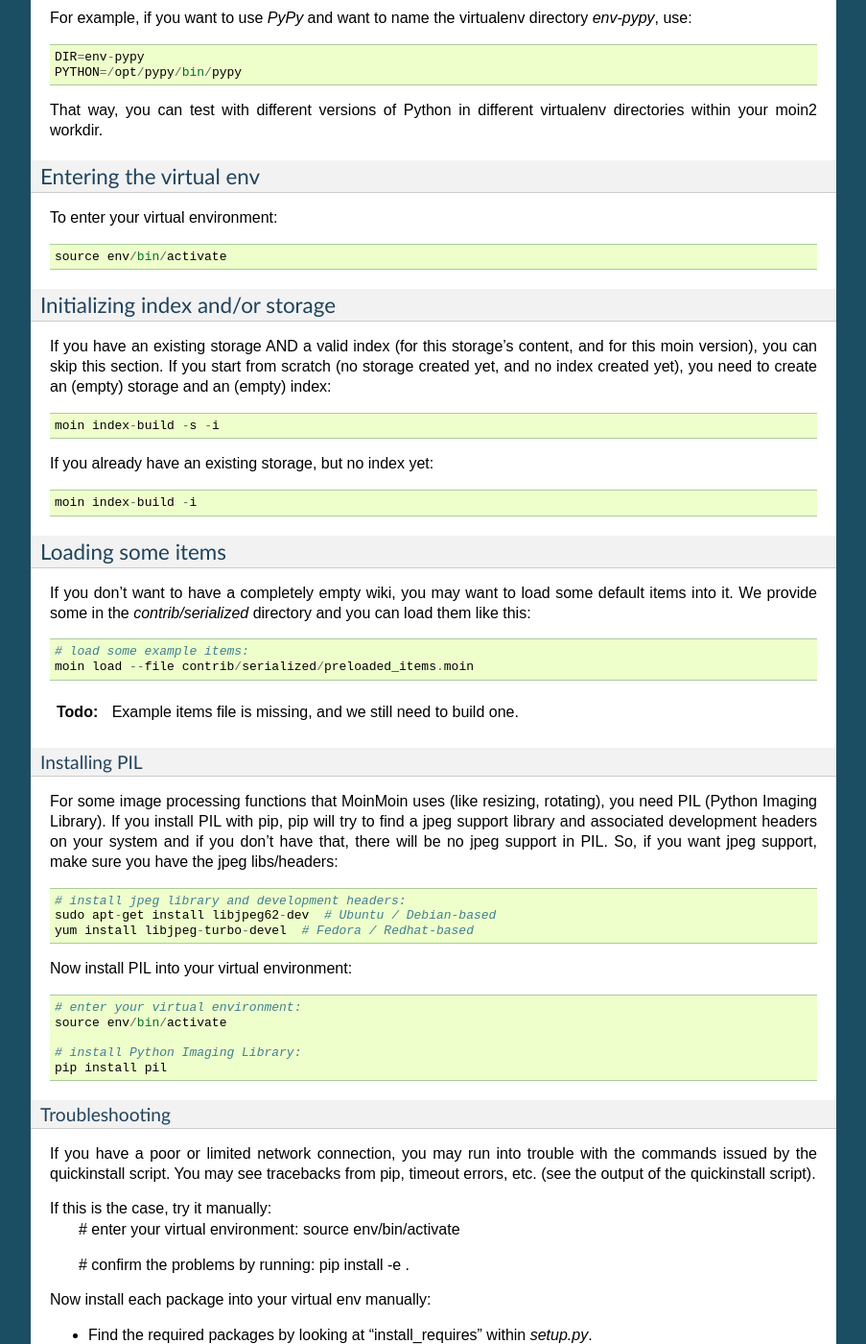
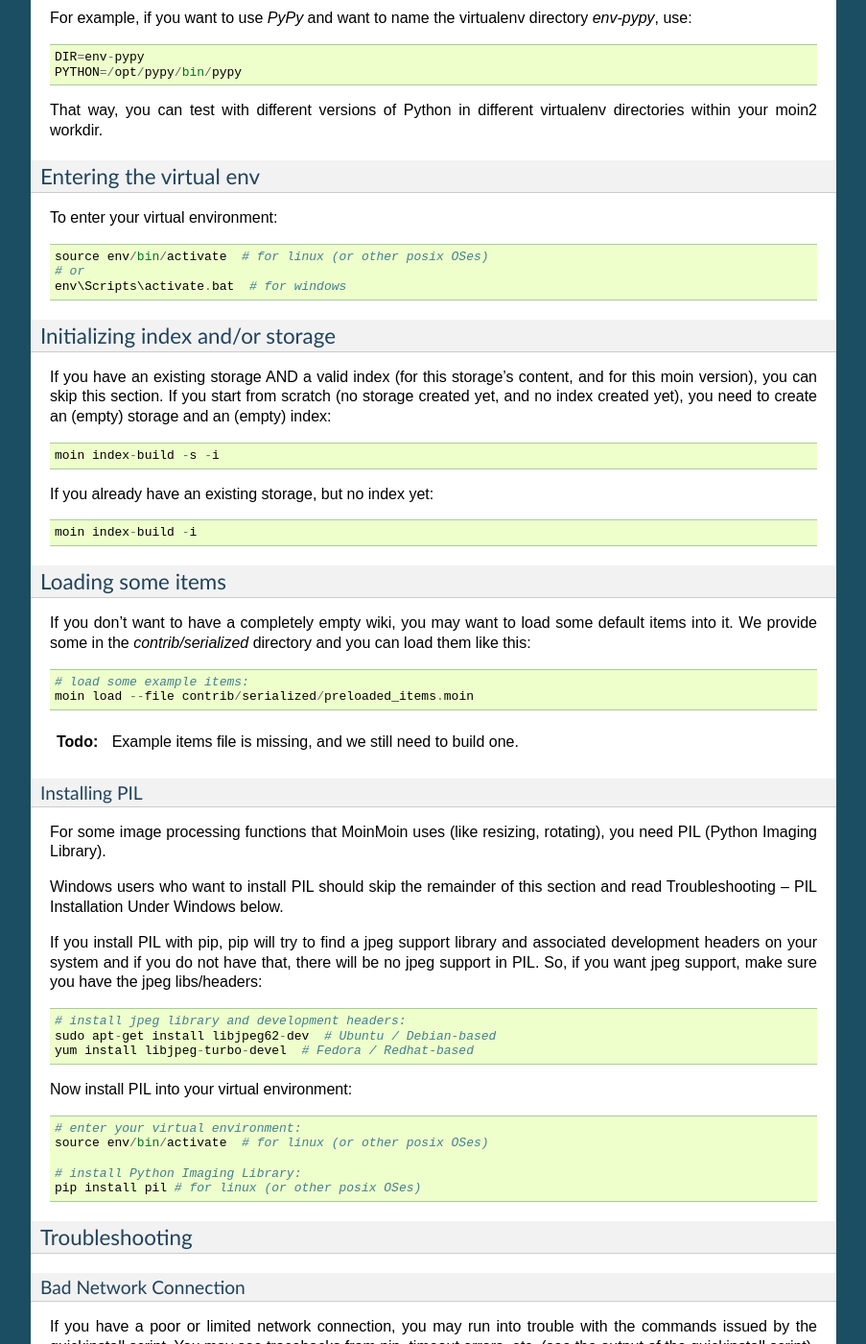
Before and after one commit to mirror/moin-2.0, a Sphinx documentation site: the page built from docs/admin/install.rst, in a window 1280 px wide and 1400 px high, scrolled down 1246 px. Shown: the whole window at 96% size, without its empty margins (198-1101 px from the left). Built offline with Sphinx 7.4.7, drawn with Linux system fonts in a browser that asks for light colours; pages that are not in the unit, such as notebooks, are missing from menus; some of the changed text lies outside the part shown.

Commit message:
fix installation and server documentation for windows, fix scripts to work as documented under windows; fixes #114, #122, #128

```diff
--- a/docs/admin/install.rst
+++ b/docs/admin/install.rst
@@ -77,7 +77,9 @@ Entering the virtual env
 ------------------------
 To enter your virtual environment::
 
- source env/bin/activate
+ source env/bin/activate  # for linux (or other posix OSes)
+ # or
+ env\Scripts\activate.bat  # for windows
 
 Initializing index and/or storage
 ---------------------------------
@@ -108,8 +110,12 @@ Installing PIL
 ~~~~~~~~~~~~~~
 For some image processing functions that MoinMoin uses (like resizing, rotating),
 you need PIL (Python Imaging Library).
+
+Windows users who want to install PIL should skip the remainder of this section and read
+Troubleshooting -- PIL Installation Under Windows below.
+
 If you install PIL with pip, pip will try to find a jpeg support library and associated development
-headers on your system and if you don’t have that, there will be no jpeg support in PIL.
+headers on your system and if you do not have that, there will be no jpeg support in PIL.
 So, if you want jpeg support, make sure you have the jpeg libs/headers::
 
  # install jpeg library and development headers:
@@ -119,12 +125,15 @@ So, if you want jpeg support, make sure you have the jpeg libs/headers::
 Now install PIL into your virtual environment::
 
  # enter your virtual environment:
- source env/bin/activate
+ source env/bin/activate  # for linux (or other posix OSes)
 
  # install Python Imaging Library:
- pip install pil
+ pip install pil # for linux (or other posix OSes)
 
 Troubleshooting
+-----------------
+
+Bad Network Connection
 ~~~~~~~~~~~~~~~
 If you have a poor or limited network connection, you may run into trouble with the commands issued by
 the quickinstall script.
@@ -150,3 +159,11 @@ Now install each package into your virtual env manually:
     pip install -e .
 
 Repeat these steps until you don't see fatal errors.
+
+PIL Installation Under Windows
+~~~~~~~~~~~~~~~~~~~~
+PIL version 1.1.7 does not install correctly via "pip install pil" on Windows.
+Some users have had success using "pip install pillow" (a fork of PIL fixing
+a packaging issue).  Other users have resorted to installing PIL 1.1.6 in the
+main Python directory using the Windows installers available at
+http://www.pythonware.com/products/pil/
--- a/docs/admin/serve.rst
+++ b/docs/admin/serve.rst
@@ -22,7 +22,7 @@ find the moin script, the moin code, and all its library dependencies::
 
  source env/bin/activate  # for Linux (or other posix OS's)
  # or
- call env\bin\activate  # for windows
+ env\Scripts\activate.bat  # for windows
 
 Running the built-in server
 --------------------------
@@ -78,6 +78,6 @@ you can try a simpler WSGI app first. See `docs/examples/deployment/test.wsgi`.
 As long as you can't make `test.wsgi` work, the problem is not with
 moin, but rather with your web server and WSGI app deployment method.
 
-If the test app starts doing something else than Server Error 500, please
+When the test app starts doing something other than Server Error 500, please
 proceed with the MoinMoin app and its configuration.
 Otherwise, read your web server error log files.
--- a/wikiconfig.py
+++ b/wikiconfig.py
@@ -48,8 +48,8 @@ class Config(DefaultConfig):
     # Load the interwiki map from intermap.txt:
     interwiki_map = InterWikiMap.from_file(os.path.join(wikiconfig_dir, 'contrib', 'interwiki', 'intermap.txt')).iwmap
     # we must add entries for 'Self' and our interwikiname:
-    interwiki_map[interwikiname] = 'http://localhost:8080/'
-    interwiki_map['Self'] = 'http://localhost:8080/'
+    interwiki_map[interwikiname] = 'http://127.0.0.1:8080/'
+    interwiki_map['Self'] = 'http://127.0.0.1:8080/'
 
     # for now we load some 3rd party stuff from the place within moin where it is currently located,
     # but soon we'll get rid of this stuff:
@@ -76,7 +76,7 @@ class Config(DefaultConfig):
 MOINCFG = Config # Flask only likes uppercase stuff
 # Flask settings - see the flask documentation about their meaning
 SECRET_KEY = 'you need to change this so it is really secret'
-SERVER_NAME = "localhost:8080"
+SERVER_NAME = "127.0.0.1:8080"
 #DEBUG = False # use True for development only, not for public sites!
 #TESTING = False
 #SESSION_COOKIE_NAME = 'session'
```
Also changed, not shown: 2 other files.
